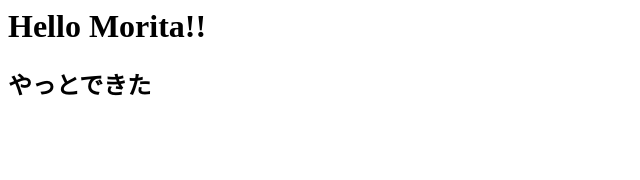
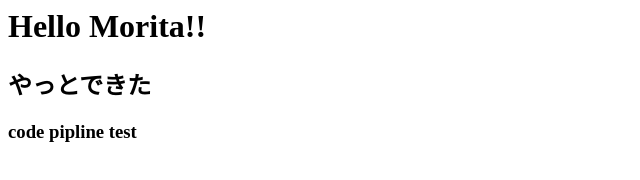
Before and after one commit to kosuke1114/TeamB-Develop, a plain HTML site: page index.html in a window 1280 px wide. Shown: the whole page, without its empty margins (0-640 px from the left). Drawn offline with Linux system fonts and the light colour scheme.

Commit message:
codepipeline test

```diff
--- a/index.html
+++ b/index.html
@@ -1,2 +1,3 @@
 <h1>Hello Morita!!</h1>
 <h2>やっとできた</h2>
+<h3>code pipline test</h3>
```
